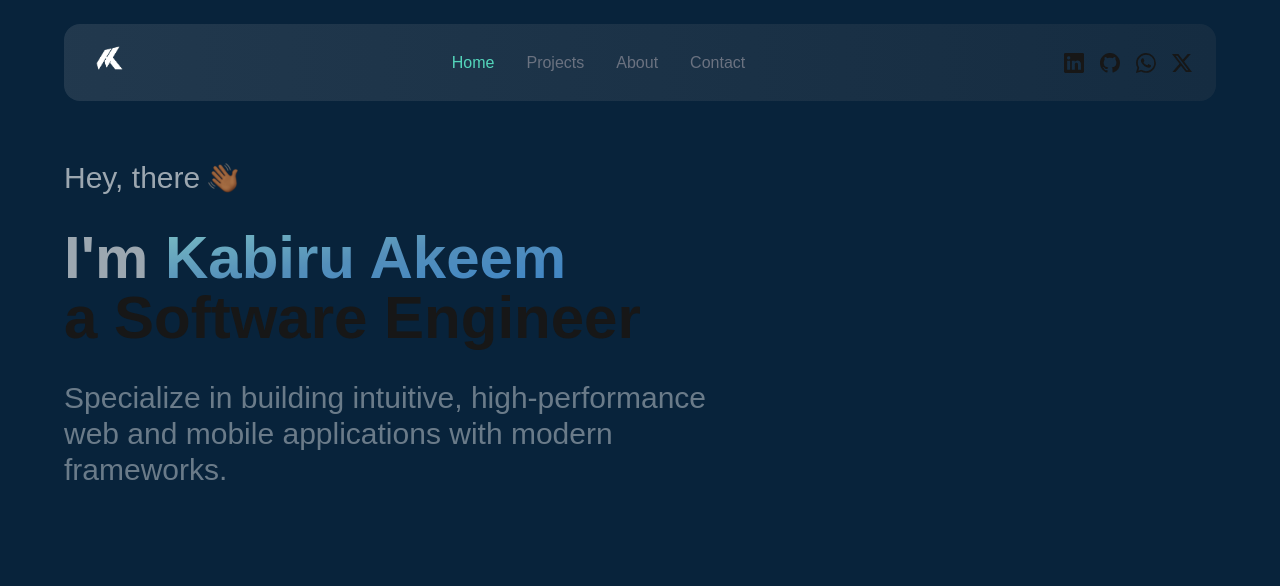
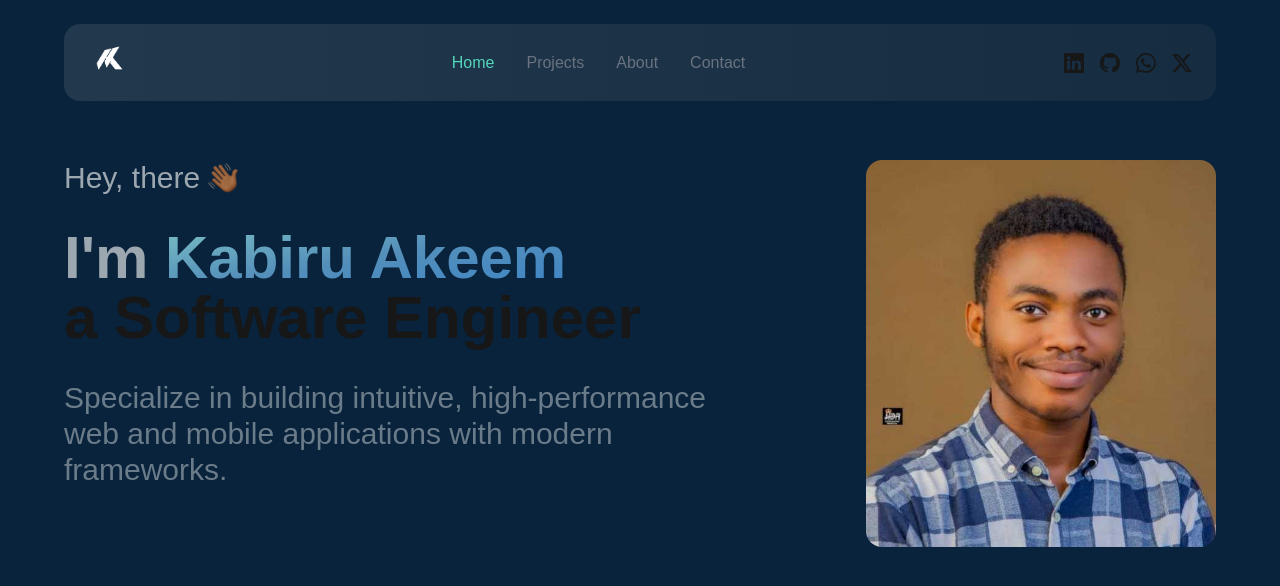
Before and after one commit to Akeemkabiru/Portfolio, a Next.js app: page / in a window 1280 px wide. Shown: the top 586 px of the page. Built offline with nearby package versions, Linux system fonts and the light colour scheme.

Commit message:
added img

```diff
--- a/src/app/page.tsx
+++ b/src/app/page.tsx
@@ -2,7 +2,7 @@ import Image from "next/image";
 
 export default function Home() {
   return (
-    <main className="w-full">
+    <main className="w-full flex md:flex-row flex-col justify-between gap-6">
       <div className="lg:space-y-8 space-y-4 lg:w-[60%] w-full">
         <div className="flex gap-2 items-center">
           <p className="text-white/60 text-xl lg:text-3xl"> Hey, there </p>
@@ -22,6 +22,13 @@ export default function Home() {
           applications with modern frameworks.
         </p>
       </div>
+      <Image
+        src="/me.jpg"
+        alt="my-img"
+        width={350}
+        height={350}
+        className="rounded-2xl"
+      />
     </main>
   );
 }
```
